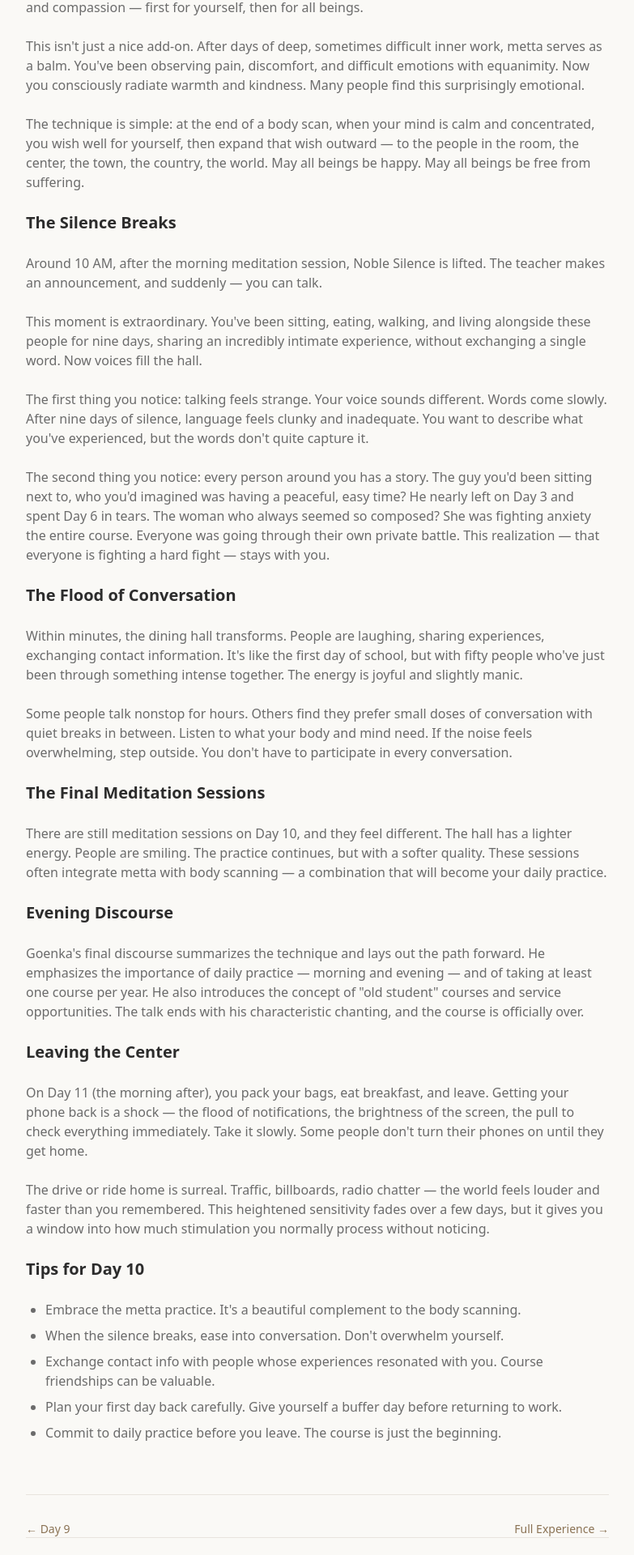
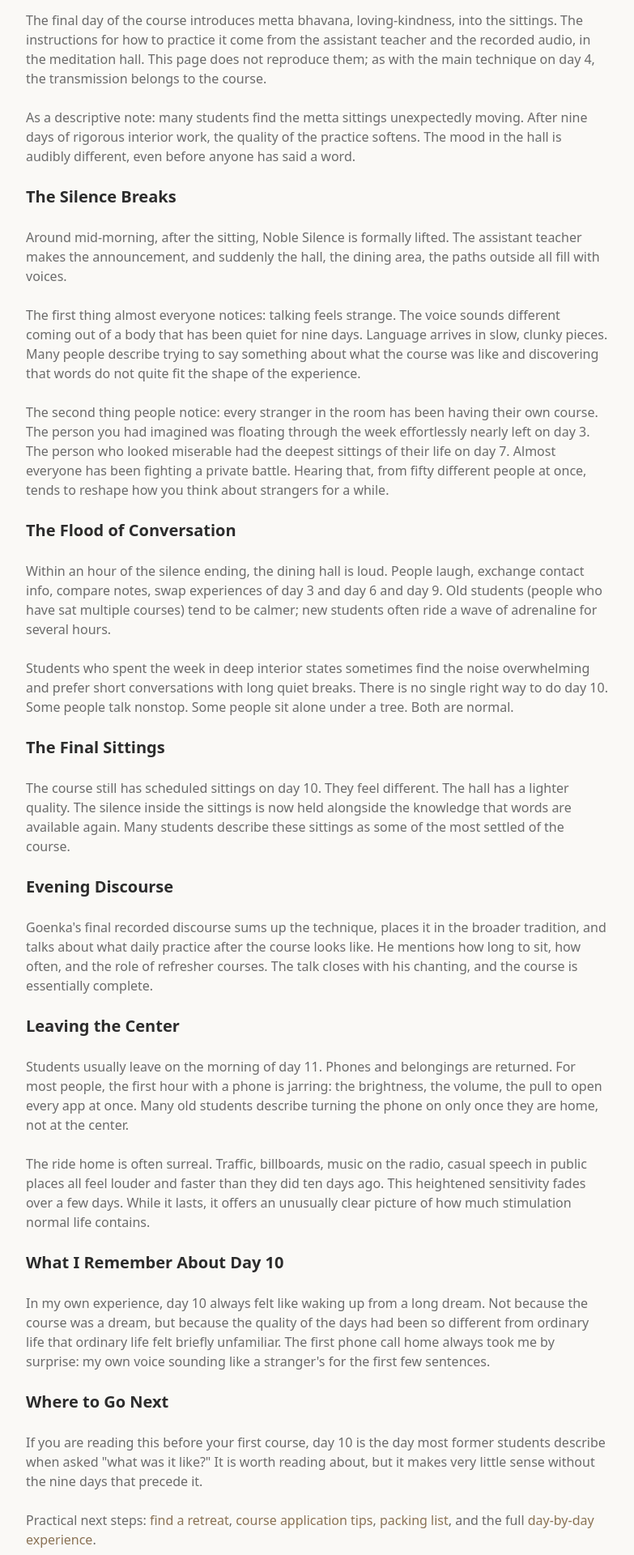
Before and after one commit to m13v/vipassana-cool, a Next.js app: page /experience/day-10 in a window 1280 px wide. Shown: the part 540-2460 px from the top of the page at 81% size, without its empty margins (248-1031 px from the left). Built offline with nearby package versions, Linux system fonts and the light colour scheme.

Commit message:
Update Day 10 page to refine transition narrative and metta content

```diff
--- a/src/app/experience/day-10/page.tsx
+++ b/src/app/experience/day-10/page.tsx
@@ -2,78 +2,80 @@ import type { Metadata } from "next";
 import { DayPage } from "@/components/day-page";
 
 export const metadata: Metadata = {
-  title: "Vipassana Day 10 — Noble Silence Breaks & Metta Bhavana",
+  title: "Vipassana Day 10 — Noble Silence Breaks & the Transition Home",
   description:
-    "Day 10 of Vipassana: Noble Silence breaks, metta (loving-kindness) meditation is introduced, and you reconnect with the people you've been meditating alongside.",
+    "Day 10 of a 10-day Vipassana course: Noble Silence ends, metta bhavana is introduced in the course sittings, and students prepare to re-enter ordinary life.",
   alternates: { canonical: "https://vipassana.cool/experience/day-10" },
 };
 
 export default function Day10Page() {
   return (
-    <DayPage day={10} title="Noble Silence Breaks & Metta Bhavana">
+    <DayPage day={10} title="Noble Silence Breaks & the Transition Home">
       <p>
-        Day 10 is the transition day — the bridge between the intense, inward-focused world of the course and the noisy, complex world you&apos;re about to re-enter. It starts with one of the most memorable moments of the entire experience: the silence breaks.
+        Day 10 is the transition day. The course is not quite over, but it shifts shape. Noble Silence ends in the morning, metta bhavana (loving-kindness) is brought into the schedule during the course sittings, and the long inward turn of the preceding days begins to rotate back outward. Most students remember day 10 as a mix of relief, tenderness, and mild disorientation.
       </p>
 
-      <h2 className="text-xl font-bold text-foreground">Metta Bhavana: Loving-Kindness</h2>
+      <h2 className="text-xl font-bold text-foreground">Metta Bhavana Enters the Schedule</h2>
       <p>
-        The morning begins with a new practice: Metta Bhavana, or loving-kindness meditation. After nine days of rigorous, objective body scanning, you&apos;re asked to generate feelings of goodwill and compassion — first for yourself, then for all beings.
+        The final day of the course introduces metta bhavana, loving-kindness, into the sittings. The instructions for how to practice it come from the assistant teacher and the recorded audio, in the meditation hall. This page does not reproduce them; as with the main technique on day 4, the transmission belongs to the course.
       </p>
       <p>
-        This isn&apos;t just a nice add-on. After days of deep, sometimes difficult inner work, metta serves as a balm. You&apos;ve been observing pain, discomfort, and difficult emotions with equanimity. Now you consciously radiate warmth and kindness. Many people find this surprisingly emotional.
-      </p>
-      <p>
-        The technique is simple: at the end of a body scan, when your mind is calm and concentrated, you wish well for yourself, then expand that wish outward — to the people in the room, the center, the town, the country, the world. May all beings be happy. May all beings be free from suffering.
+        As a descriptive note: many students find the metta sittings unexpectedly moving. After nine days of rigorous interior work, the quality of the practice softens. The mood in the hall is audibly different, even before anyone has said a word.
       </p>
 
       <h2 className="text-xl font-bold text-foreground">The Silence Breaks</h2>
       <p>
-        Around 10 AM, after the morning meditation session, Noble Silence is lifted. The teacher makes an announcement, and suddenly — you can talk.
+        Around mid-morning, after the sitting, Noble Silence is formally lifted. The assistant teacher makes the announcement, and suddenly the hall, the dining area, the paths outside all fill with voices.
       </p>
       <p>
-        This moment is extraordinary. You&apos;ve been sitting, eating, walking, and living alongside these people for nine days, sharing an incredibly intimate experience, without exchanging a single word. Now voices fill the hall.
+        The first thing almost everyone notices: talking feels strange. The voice sounds different coming out of a body that has been quiet for nine days. Language arrives in slow, clunky pieces. Many people describe trying to say something about what the course was like and discovering that words do not quite fit the shape of the experience.
       </p>
       <p>
-        The first thing you notice: talking feels strange. Your voice sounds different. Words come slowly. After nine days of silence, language feels clunky and inadequate. You want to describe what you&apos;ve experienced, but the words don&apos;t quite capture it.
-      </p>
-      <p>
-        The second thing you notice: every person around you has a story. The guy you&apos;d been sitting next to, who you&apos;d imagined was having a peaceful, easy time? He nearly left on Day 3 and spent Day 6 in tears. The woman who always seemed so composed? She was fighting anxiety the entire course. Everyone was going through their own private battle. This realization — that everyone is fighting a hard fight — stays with you.
+        The second thing people notice: every stranger in the room has been having their own course. The person you had imagined was floating through the week effortlessly nearly left on day 3. The person who looked miserable had the deepest sittings of their life on day 7. Almost everyone has been fighting a private battle. Hearing that, from fifty different people at once, tends to reshape how you think about strangers for a while.
       </p>
 
       <h2 className="text-xl font-bold text-foreground">The Flood of Conversation</h2>
       <p>
-        Within minutes, the dining hall transforms. People are laughing, sharing experiences, exchanging contact information. It&apos;s like the first day of school, but with fifty people who&apos;ve just been through something intense together. The energy is joyful and slightly manic.
+        Within an hour of the silence ending, the dining hall is loud. People laugh, exchange contact info, compare notes, swap experiences of day 3 and day 6 and day 9. Old students (people who have sat multiple courses) tend to be calmer; new students often ride a wave of adrenaline for several hours.
       </p>
       <p>
-        Some people talk nonstop for hours. Others find they prefer small doses of conversation with quiet breaks in between. Listen to what your body and mind need. If the noise feels overwhelming, step outside. You don&apos;t have to participate in every conversation.
+        Students who spent the week in deep interior states sometimes find the noise overwhelming and prefer short conversations with long quiet breaks. There is no single right way to do day 10. Some people talk nonstop. Some people sit alone under a tree. Both are normal.
       </p>
 
-      <h2 className="text-xl font-bold text-foreground">The Final Meditation Sessions</h2>
+      <h2 className="text-xl font-bold text-foreground">The Final Sittings</h2>
       <p>
-        There are still meditation sessions on Day 10, and they feel different. The hall has a lighter energy. People are smiling. The practice continues, but with a softer quality. These sessions often integrate metta with body scanning — a combination that will become your daily practice.
+        The course still has scheduled sittings on day 10. They feel different. The hall has a lighter quality. The silence inside the sittings is now held alongside the knowledge that words are available again. Many students describe these sittings as some of the most settled of the course.
       </p>
 
       <h2 className="text-xl font-bold text-foreground">Evening Discourse</h2>
       <p>
-        Goenka&apos;s final discourse summarizes the technique and lays out the path forward. He emphasizes the importance of daily practice — morning and evening — and of taking at least one course per year. He also introduces the concept of &quot;old student&quot; courses and service opportunities. The talk ends with his characteristic chanting, and the course is officially over.
+        Goenka&apos;s final recorded discourse sums up the technique, places it in the broader tradition, and talks about what daily practice after the course looks like. He mentions how long to sit, how often, and the role of refresher courses. The talk closes with his chanting, and the course is essentially complete.
       </p>
 
       <h2 className="text-xl font-bold text-foreground">Leaving the Center</h2>
       <p>
-        On Day 11 (the morning after), you pack your bags, eat breakfast, and leave. Getting your phone back is a shock — the flood of notifications, the brightness of the screen, the pull to check everything immediately. Take it slowly. Some people don&apos;t turn their phones on until they get home.
+        Students usually leave on the morning of day 11. Phones and belongings are returned. For most people, the first hour with a phone is jarring: the brightness, the volume, the pull to open every app at once. Many old students describe turning the phone on only once they are home, not at the center.
       </p>
       <p>
-        The drive or ride home is surreal. Traffic, billboards, radio chatter — the world feels louder and faster than you remembered. This heightened sensitivity fades over a few days, but it gives you a window into how much stimulation you normally process without noticing.
+        The ride home is often surreal. Traffic, billboards, music on the radio, casual speech in public places all feel louder and faster than they did ten days ago. This heightened sensitivity fades over a few days. While it lasts, it offers an unusually clear picture of how much stimulation normal life contains.
       </p>
 
-      <h2 className="text-xl font-bold text-foreground">Tips for Day 10</h2>
-      <ul className="list-disc space-y-2 pl-6">
-        <li>Embrace the metta practice. It&apos;s a beautiful complement to the body scanning.</li>
-        <li>When the silence breaks, ease into conversation. Don&apos;t overwhelm yourself.</li>
-        <li>Exchange contact info with people whose experiences resonated with you. Course friendships can be valuable.</li>
-        <li>Plan your first day back carefully. Give yourself a buffer day before returning to work.</li>
-        <li>Commit to daily practice before you leave. The course is just the beginning.</li>
-      </ul>
+      <h2 className="text-xl font-bold text-foreground">What I Remember About Day 10</h2>
+      <p>
+        In my own experience, day 10 always felt like waking up from a long dream. Not because the course was a dream, but because the quality of the days had been so different from ordinary life that ordinary life felt briefly unfamiliar. The first phone call home always took me by surprise: my own voice sounding like a stranger&apos;s for the first few sentences.
+      </p>
+
+      <h2 className="text-xl font-bold text-foreground">Where to Go Next</h2>
+      <p>
+        If you are reading this before your first course, day 10 is the day most former students describe when asked &quot;what was it like?&quot; It is worth reading about, but it makes very little sense without the nine days that precede it.
+      </p>
+      <p>
+        Practical next steps:{" "}
+        <a href="/guide/find-a-retreat" className="text-accent hover:text-foreground">find a retreat</a>,{" "}
+        <a href="/guide/course-application-tips" className="text-accent hover:text-foreground">course application tips</a>,{" "}
+        <a href="/prepare/packing-list" className="text-accent hover:text-foreground">packing list</a>, and the full{" "}
+        <a href="/experience" className="text-accent hover:text-foreground">day-by-day experience</a>.
+      </p>
     </DayPage>
   );
 }
```
